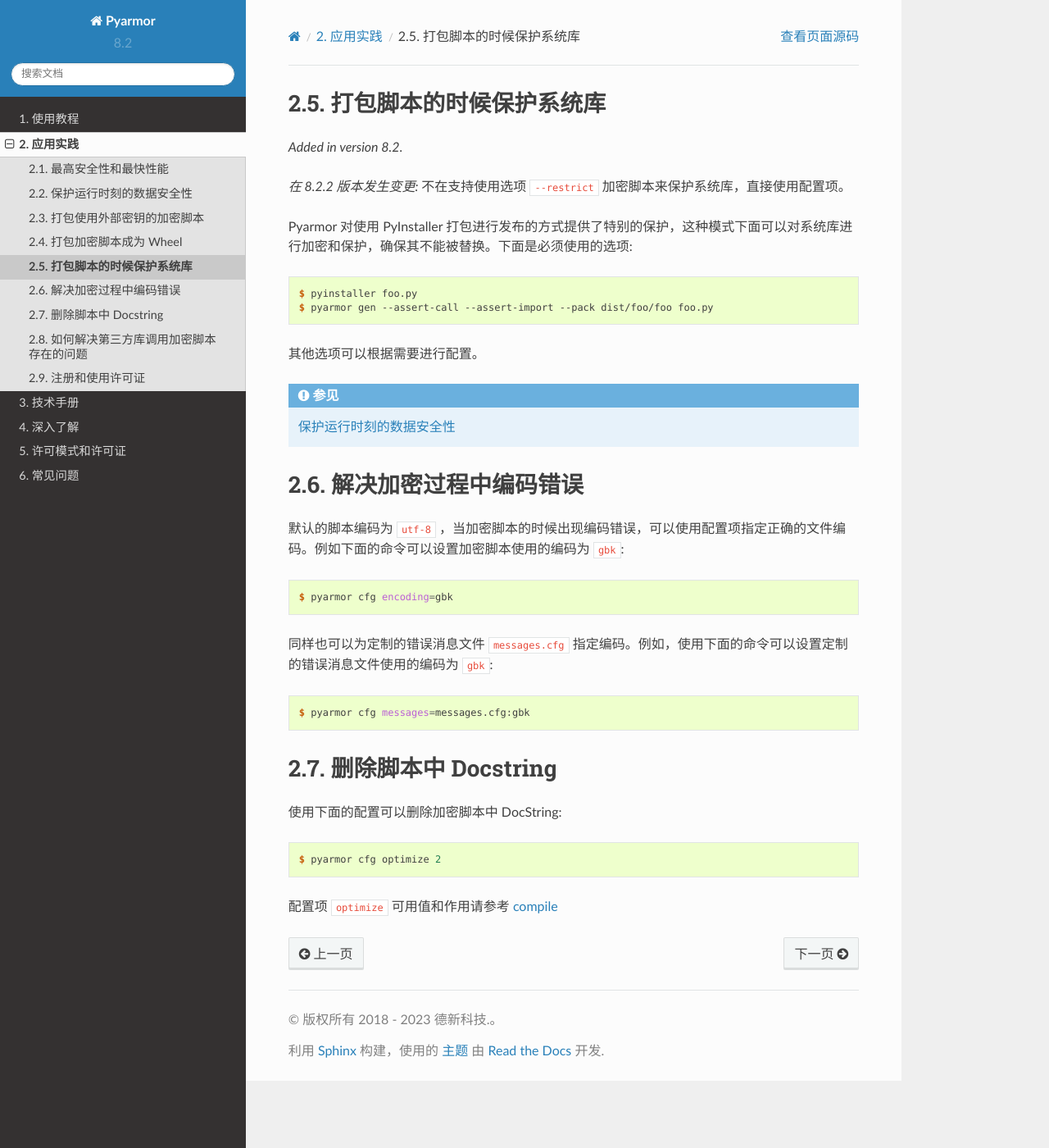
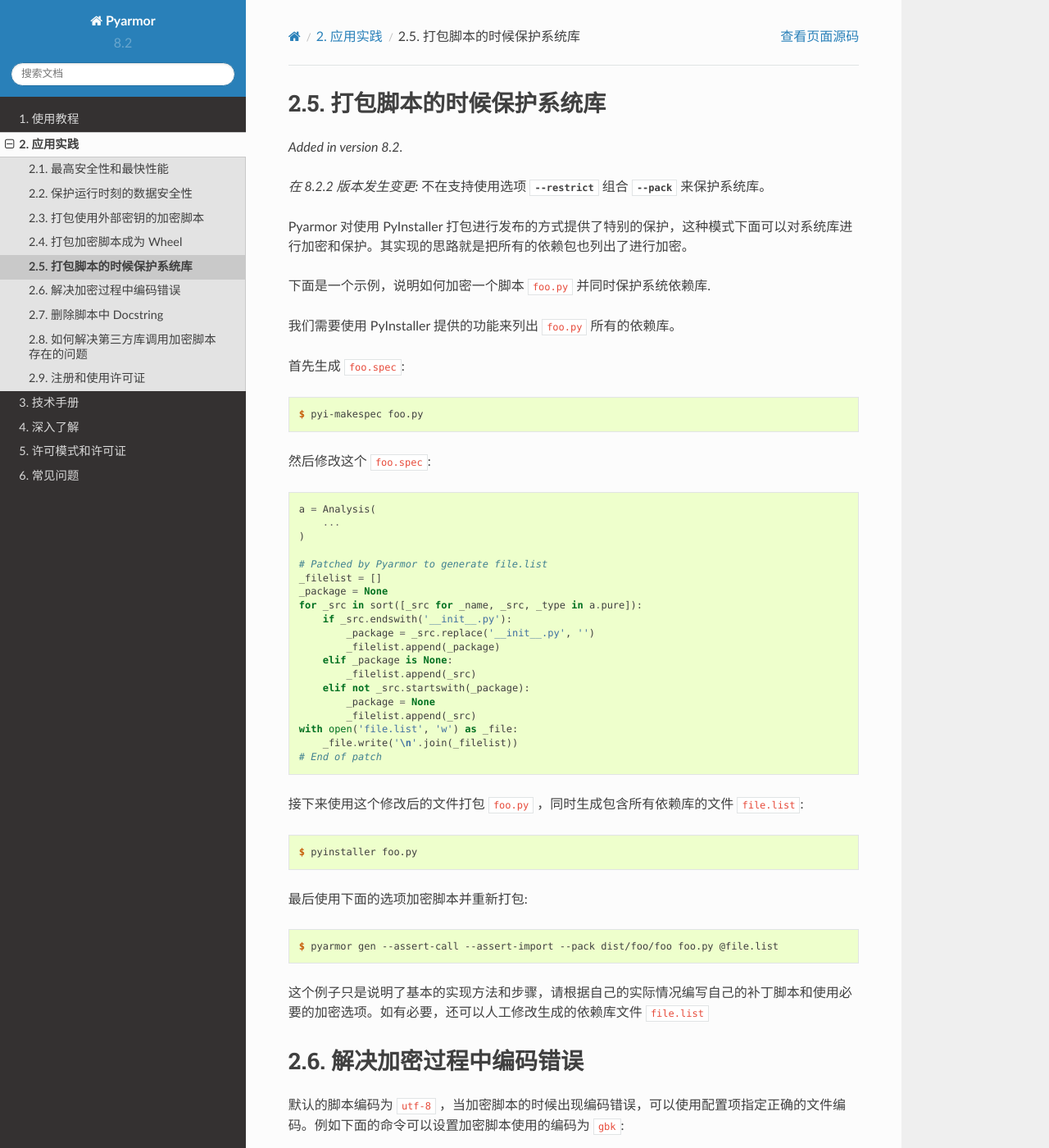
Before and after one commit to dashingsoft/pyarmor-docs-zh, a Sphinx documentation site: the page built from docs/how-to/obfuscation.rst, in a window 1280 px wide and 1400 px high. Shown: the whole window at 82% size. Built offline with Sphinx 7.4.7 and the Read the Docs theme 2.0.0, drawn with Linux system fonts in a browser that asks for light colours.

Commit message:
重新设计了保护系统库的实现方式

```diff
--- a/docs/how-to/obfuscation.rst
+++ b/docs/how-to/obfuscation.rst
@@ -1,4 +1,5 @@
 .. highlight:: console
+.. program:: pyarmor gen
 
 ==========================
  打包脚本的时候保护系统库
@@ -6,16 +7,51 @@
 
 .. versionadded:: 8.2
 .. versionchanged:: 8.2.2
-                    不在支持使用选项 ``--restrict`` 加密脚本来保护系统库，直接使用配置项。
+                    不在支持使用选项 :option:`--restrict` 组合 :option:`--pack` 来保护系统库。
 
-Pyarmor 对使用 PyInstaller 打包进行发布的方式提供了特别的保护，这种模式下面可以对系统库进行加密和保护，确保其不能被替换。下面是必须使用的选项::
+Pyarmor 对使用 PyInstaller 打包进行发布的方式提供了特别的保护，这种模式下面可以对系统库进行加密和保护。其实现的思路就是把所有的依赖包也列出了进行加密。
+
+下面是一个示例，说明如何加密一个脚本 ``foo.py`` 并同时保护系统依赖库.
+
+我们需要使用 PyInstaller 提供的功能来列出 ``foo.py`` 所有的依赖库。
+
+首先生成 ``foo.spec``::
+
+    $ pyi-makespec foo.py
+
+然后修改这个 ``foo.spec``:
+
+.. code-block:: python
+
+    a = Analysis(
+        ...
+    )
+
+    # Patched by Pyarmor to generate file.list
+    _filelist = []
+    _package = None
+    for _src in sort([_src for _name, _src, _type in a.pure]):
+        if _src.endswith('__init__.py'):
+            _package = _src.replace('__init__.py', '')
+            _filelist.append(_package)
+        elif _package is None:
+            _filelist.append(_src)
+        elif not _src.startswith(_package):
+            _package = None
+            _filelist.append(_src)
+    with open('file.list', 'w') as _file:
+        _file.write('\n'.join(_filelist))
+    # End of patch
+
+接下来使用这个修改后的文件打包 ``foo.py`` ，同时生成包含所有依赖库的文件 :file:`file.list`::
 
     $ pyinstaller foo.py
-    $ pyarmor gen --assert-call --assert-import --pack dist/foo/foo foo.py
 
-其他选项可以根据需要进行配置。
+最后使用下面的选项加密脚本并重新打包::
 
-.. seealso:: :doc:`protection`
+    $ pyarmor gen --assert-call --assert-import --pack dist/foo/foo foo.py @file.list
+
+这个例子只是说明了基本的实现方法和步骤，请根据自己的实际情况编写自己的补丁脚本和使用必要的加密选项。如有必要，还可以人工修改生成的依赖库文件 :file:`file.list`
 
 ========================
  解决加密过程中编码错误
--- a/docs/how-to/protection.rst
+++ b/docs/how-to/protection.rst
@@ -36,7 +36,7 @@
 接着使用下面的命令加密脚本 [#]_::
 
     $ pyarmor cfg check_debugger=1 check_interp=1
-    $ pyarmor gen --mix-str --assert-call --assert-import --pack dist/foo/foo foo.py
+    $ pyarmor gen --mix-str --assert-call --assert-import --private --pack dist/foo/foo foo.py
 
 然后使用其他方式来保护 :file:`dist/foo/` 目录下面所有的可执行文件和动态库，外部工具要确保动态库不能被替换以及在运行时候的内存代码不能被修改。
 
```
